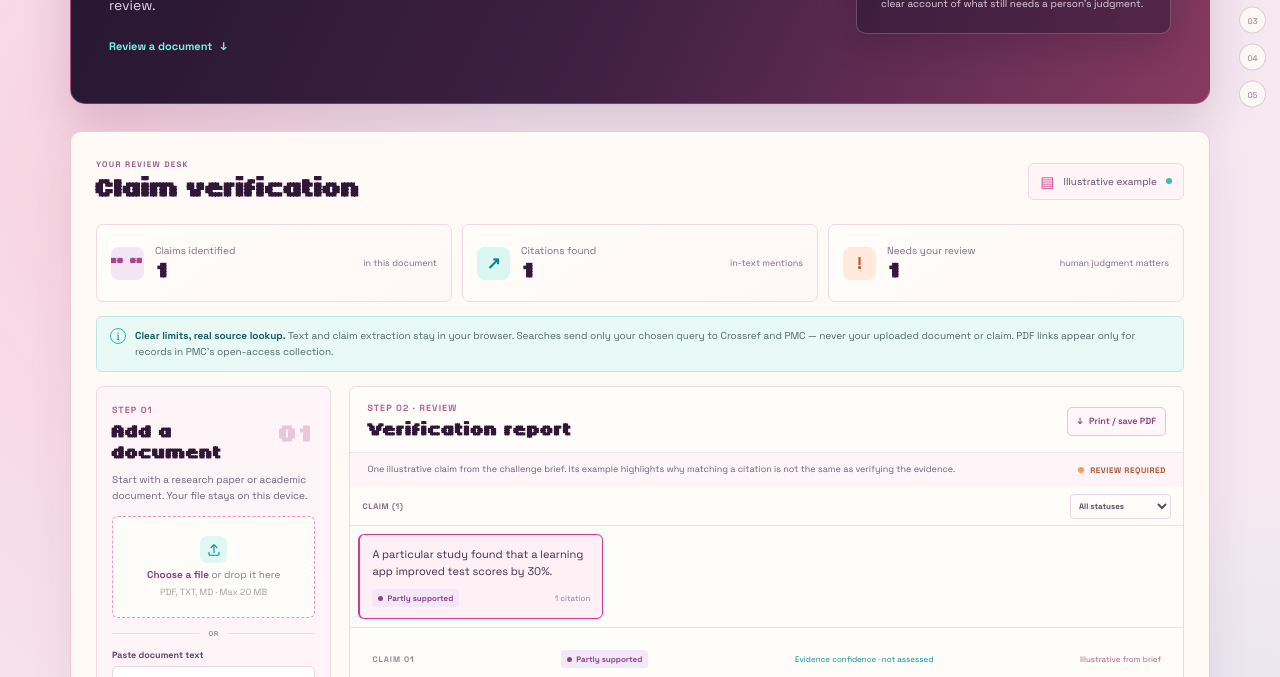
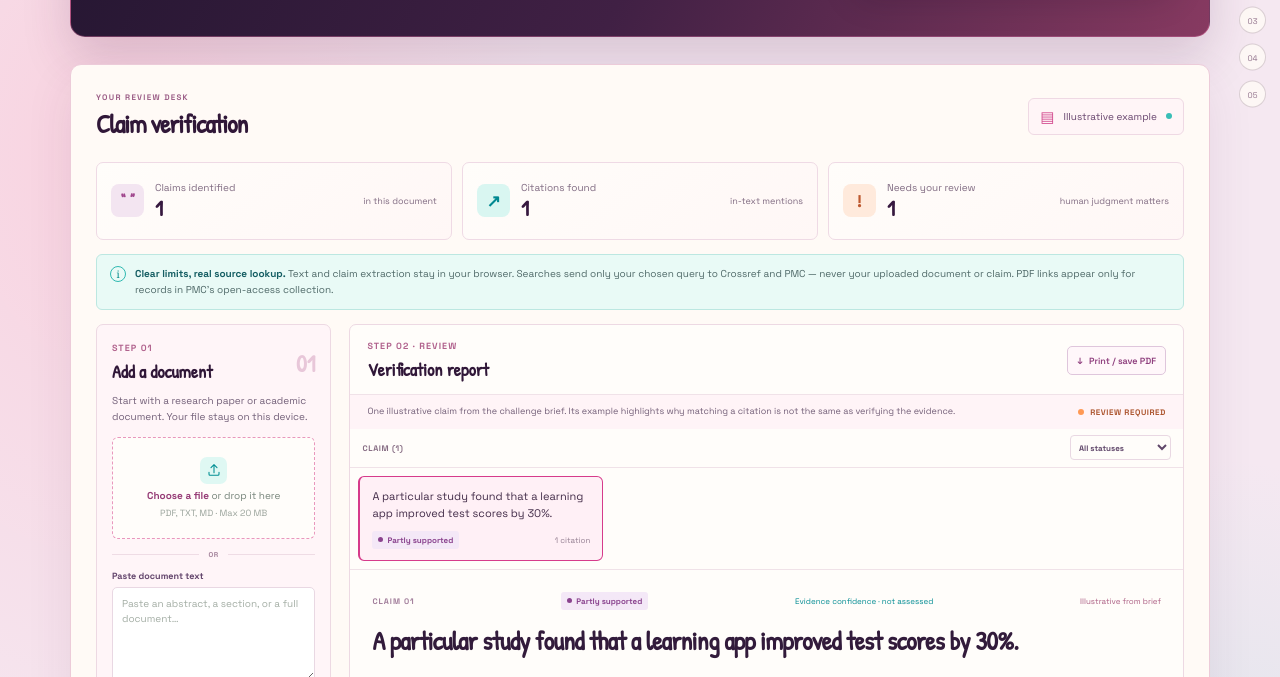
Before and after one commit to prianshuraj/Cite-Verify, a plain HTML site: page index.html in a window 1280 px wide. Shown: the part 380-1057 px from the top of the page. Drawn offline with Linux system fonts and the light colour scheme.

Commit message:
Replace Tiny5 Duo with Patrick Hand (#5)
Co-authored-by: Copilot <223556219+Copilot@users.noreply.github.com>

```diff
--- a/style.css
+++ b/style.css
@@ -1,18 +1,8 @@
 @font-face {
-  font-family: 'Tiny5 Duo';
-  src: url('assets/fonts/tiny5duo-variable.ttf') format('truetype');
+  font-family: 'Patrick Hand';
+  src: url('assets/fonts/patrick-hand-regular.ttf') format('truetype');
   font-style: normal;
-  font-weight: 100 900;
-  font-stretch: 50% 200%;
-  font-display: swap;
-}
-
-@font-face {
-  font-family: 'Tiny5 Duo';
-  src: url('assets/fonts/tiny5duo-italic-variable.ttf') format('truetype');
-  font-style: italic;
-  font-weight: 100 900;
-  font-stretch: 50% 200%;
+  font-weight: 400;
   font-display: swap;
 }
 
@@ -28,7 +18,7 @@
   --line: #e5e9e1;
   --amber: #a26b28;
   --amber-soft: #fbf2df;
-  --display-font: 'Tiny5 Duo', 'Space Grotesk', 'Segoe UI', sans-serif;
+  --display-font: 'Patrick Hand', 'Space Grotesk', 'Segoe UI', sans-serif;
   --sans: 'Space Grotesk', 'Segoe UI', sans-serif;
 }
 
```
Also changed, not shown: assets/fonts/patrick-hand-regular.ttf (added), assets/fonts/tiny5duo-italic-variable.ttf (deleted), assets/fonts/tiny5duo-variable.ttf (deleted).
